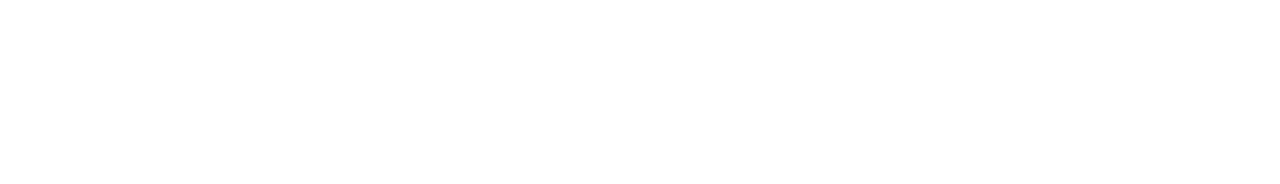
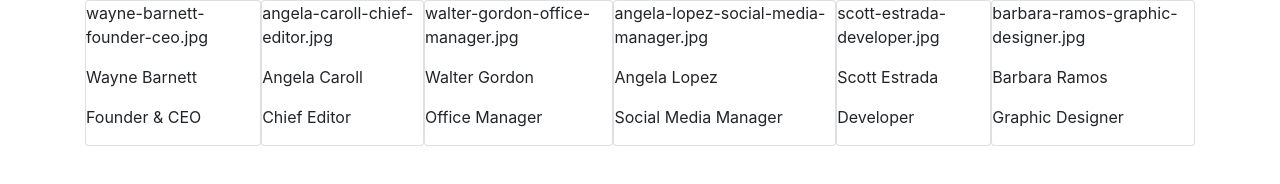
Before and after one commit to EmanueleBrusa/js-our-team, a plain HTML site: page index.html in a window 1280 px wide. Drawn offline with nearby package versions, Linux system fonts and the light colour scheme.

Commit message:
[MILESTONE 2] completato esercizio base

```diff
--- a/index.html
+++ b/index.html
@@ -10,6 +10,9 @@
     <title>Our Team</title>
 </head>
 <body>
+    <div class="container d-flex" id="container">
+
+    </div>
     <script type="text/javascript" src="./js/script.js"></script>
 </body>
 </html>
--- a/js/script.js
+++ b/js/script.js
@@ -30,7 +30,32 @@
     ruolo: 'Graphic Designer',
     fotoProfilo: 'barbara-ramos-graphic-designer.jpg'
 },
-]
+];
 
 // stampo a console come richiesto dalla milestone 1
-console.log(listaTeam)
+//console.log(listaTeam);
+
+//proseguo con la seconda milestone
+
+//recupero il contenitore per le cards
+const cards_container = document.getElementById('container');
+
+//creo un ciclo per visualizzare le foto
+for (let i = 0; i < listaTeam.length; i++) {
+    //salvo l'array in una variabile
+    let team = listaTeam[i];
+
+    //stampo nella console per test
+    //console.log(team)
+
+    //creo l'elemento del dom che conterrà le informazioni delle card
+    let card = `<div class="card">
+        <p>${team.fotoProfilo}</p>
+        <p>${team.nome}</p>
+        <p>${team.ruolo}</p>
+    </div>`
+
+    //concateno la card con le info
+    cards_container.innerHTML += card;
+
+};
```
